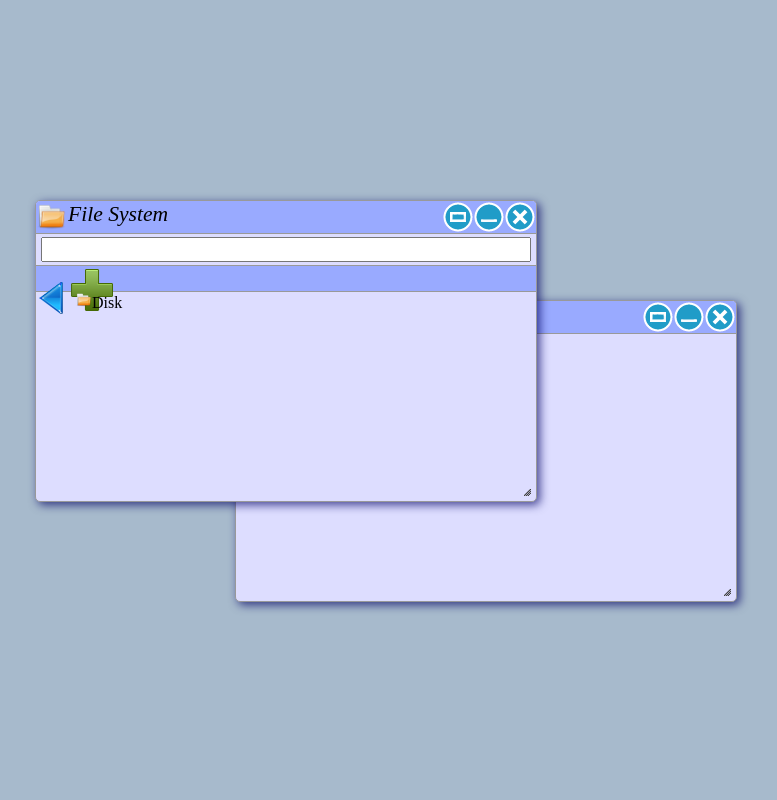
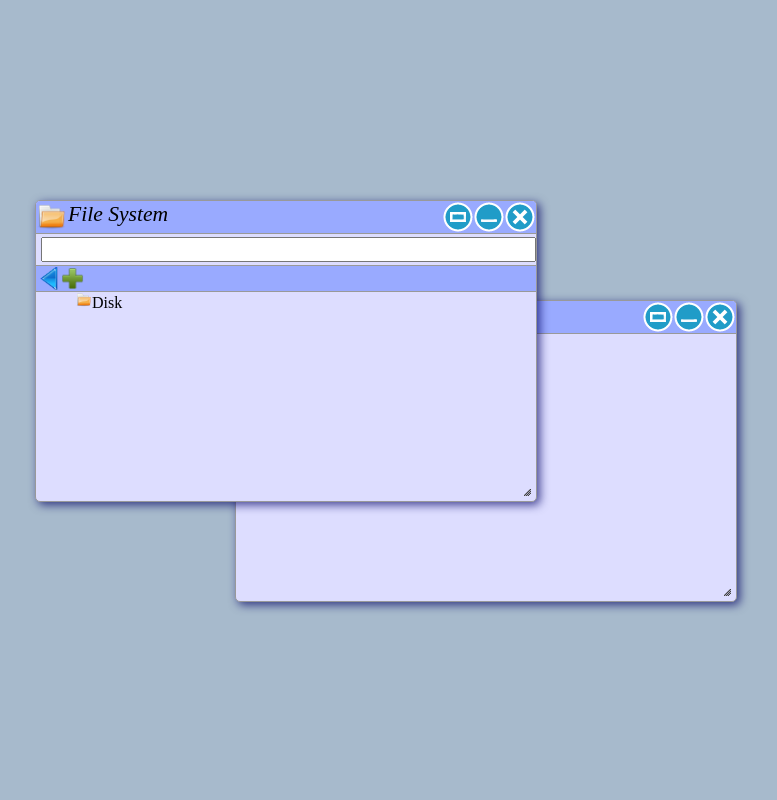
Before and after one commit to bladespinner/JsOS, a PHP site: page /JsOS/JsOS.php in a window 1280 px wide. Shown: the whole page, without its empty margins (165-942 px from the left). Run offline with PHP 8.4, Linux system fonts and the light colour scheme; the visitor is signed in with stand-in values (Sample User, id 1); some libraries are stand-ins or nearby versions.

Commit message:
Forgot CSS

```diff
--- a/resources/defWindowStyle.css
+++ b/resources/defWindowStyle.css
@@ -34,11 +34,10 @@
 .window .content .curdirBar
 {
 	height:25px;
-	width:98%;
+	width:99%;
 	margin-left: 1%;
 	margin-top: 3px;
 	margin-bottom: 3px;
-	margin-right: 1%;
 }
 .window .content .dirTool
 {
@@ -48,7 +47,7 @@
 	border-bottom:solid 1px #999999;
 	border-top:solid 1px #999999;
 }
-.window .content .dirTool .backArrow
+.window .content .dirTool .dButton
 {
 	position: relative;
 	left:2px;
@@ -56,14 +55,15 @@
 	height:23px;
 	top:1px;
 }
-.window .content .dirTool .addDir
+.window .content .dirTool .txtArea
 {
-	position: relative;
+	position: relative;;
 	left:2px;
-	width:23px;
-	height:23px;
-	top:1px;
+	width: 70px;
+	height: 23px;
+	top:-0.5em;;
 }
+
 .window .content .fileList
 {
 	position: relative;
@@ -300,3 +300,21 @@
 	width: 46px;
 	height: 46px;
 }
+.dirFileMenu
+{
+	padding: 2px;
+	position: fixed;
+	background-color:rgba(200,230,225,0.8);
+	border:black 1px solid;
+	z-index: 3000;
+}
+.dirFileMenu div
+{
+	position: :relative;
+	border-bottom: black 1px solid;
+	width: 100%;
+}
+.dirFileMenu div:hover
+{
+	background-color:yellow;
+}
```
